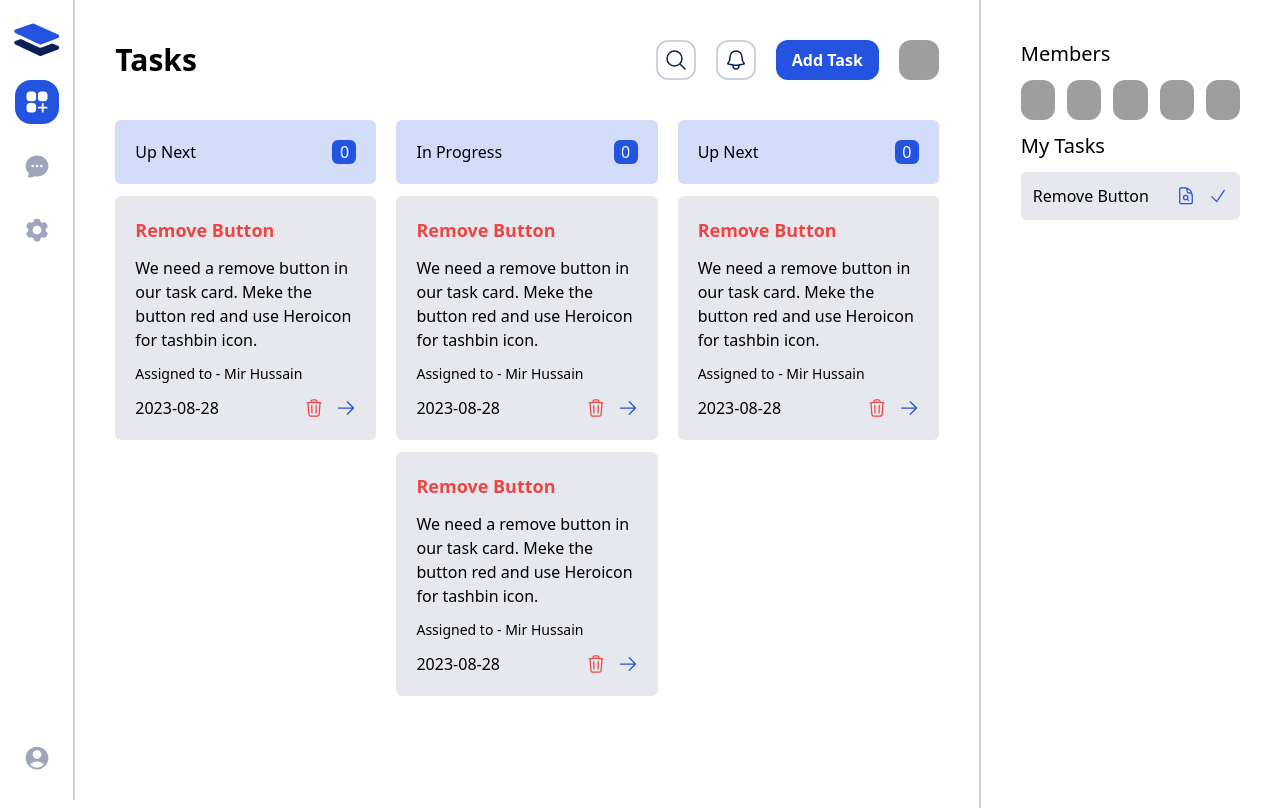
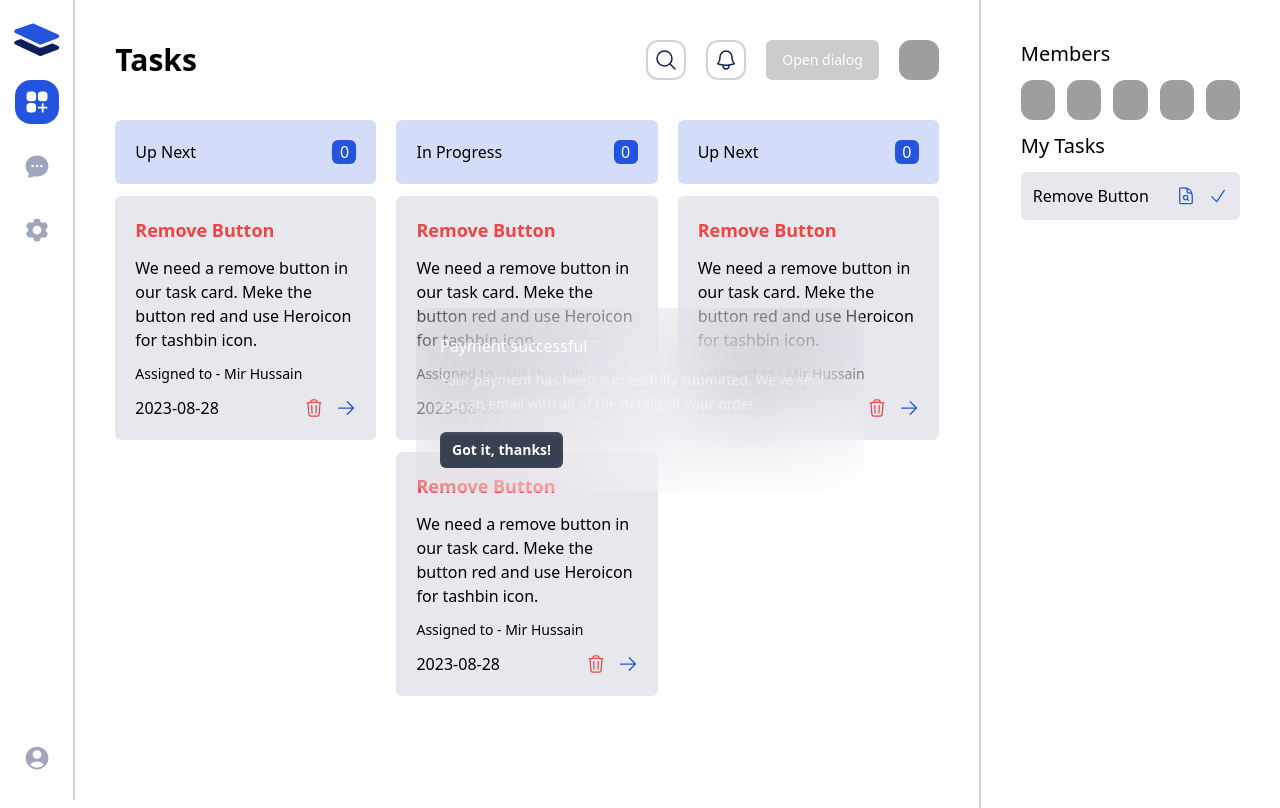
Before and after one commit to bijoymamud/taskMaster_redux, a React (Vite) app: page / in a window 1280 px wide. Shown: the top 808 px of the page. Built offline with nearby package versions, Linux system fonts and the light colour scheme; grey boxes are pictures that could not be loaded.

Commit message:
Dialog for adding tasks

```diff
--- a/package.json
+++ b/package.json
@@ -10,7 +10,7 @@
     "preview": "vite preview"
   },
   "dependencies": {
-    "@headlessui/react": "^1.7.16",
+    "@headlessui/react": "^2.1.2",
     "@heroicons/react": "^2.0.18",
     "@reduxjs/toolkit": "^1.9.5",
     "react": "^18.2.0",
--- /dev/null
+++ b/src/components/ui/Modal.jsx
@@ -0,0 +1,52 @@
+import { Button, Dialog, DialogPanel, DialogTitle } from '@headlessui/react'
+import { useState } from 'react'
+
+export default function Modal() {
+  let [isOpen, setIsOpen] = useState(true)
+
+  function open() {
+    setIsOpen(true)
+  }
+
+  function close() {
+    setIsOpen(false)
+  }
+
+  return (
+    <>
+      <Button
+        onClick={open}
+        className="rounded-md bg-black/20 py-2 px-4 text-sm font-medium text-white focus:outline-none data-[hover]:bg-black/30 data-[focus]:outline-1 data-[focus]:outline-white"
+      >
+        Open dialog
+      </Button>
+
+      <Dialog open={isOpen} as="div" className="relative z-10 focus:outline-none" onClose={close} __demoMode>
+        <div className="fixed inset-0 z-10 w-screen overflow-y-auto">
+          <div className="flex min-h-full items-center justify-center p-4">
+            <DialogPanel
+              transition
+              className="w-full max-w-md rounded-xl bg-white/5 p-6 backdrop-blur-2xl duration-300 ease-out data-[closed]:transform-[scale(95%)] data-[closed]:opacity-0"
+            >
+              <DialogTitle as="h3" className="text-base/7 font-medium text-white">
+                Payment successful
+              </DialogTitle>
+              <p className="mt-2 text-sm/6 text-white/50">
+                Your payment has been successfully submitted. We’ve sent you an email with all of the details of your
+                order.
+              </p>
+              <div className="mt-4">
+                <Button
+                  className="inline-flex items-center gap-2 rounded-md bg-gray-700 py-1.5 px-3 text-sm/6 font-semibold text-white shadow-inner shadow-white/10 focus:outline-none data-[hover]:bg-gray-600 data-[focus]:outline-1 data-[focus]:outline-white data-[open]:bg-gray-700"
+                  onClick={close}
+                >
+                  Got it, thanks!
+                </Button>
+              </div>
+            </DialogPanel>
+          </div>
+        </div>
+      </Dialog>
+    </>
+  )
+}
--- a/src/pages/Tasks.jsx
+++ b/src/pages/Tasks.jsx
@@ -1,6 +1,7 @@
 import { BellIcon, MagnifyingGlassIcon } from '@heroicons/react/24/outline';
 import MyTasks from '../components/tasks/MyTasks';
 import TaskCard from '../components/tasks/TaskCard';
+import Modal from '../components/ui/Modal';
 
 const Tasks = () => {
   return (
@@ -17,7 +18,8 @@ const Tasks = () => {
             <button className="border-2 border-secondary/20 hover:border-primary hover:bg-primary rounded-xl h-10 w-10 grid place-content-center text-secondary hover:text-white transition-all">
               <BellIcon className="h-6 w-6" />
             </button>
-            <button className="btn btn-primary">Add Task</button>
+            {/* <button className="btn btn-primary">Add Task</button> */}
+        <Modal/>
             <div className="h-10 w-10 rounded-xl overflow-hidden">
               <img
                 src="https://images.unsplash.com/photo-1528892952291-009c663ce843?ixlib=rb-4.0.3&ixid=M3wxMjA3fDB8MHxwaG90by1wYWdlfHx8fGVufDB8fHx8fA%3D%3D&auto=format&fit=crop&w=644&q=80"
--- /dev/null
+++ b/src/redux/features/tasks/tasksSlice.js
@@ -0,0 +1,15 @@
+import { createSlice } from '@reduxjs/toolkit'
+
+
+const initialState = {
+    tasks: [],
+};
+
+
+const tasksSlice = createSlice({
+    name:"tasksSlice",
+    initialState,
+    reducers:{},
+})
+
+export default tasksSlice.reducer;
--- /dev/null
+++ b/src/redux/store.js
@@ -0,0 +1,9 @@
+import { configureStore } from "@reduxjs/toolkit";
+import tasksSlice from "../redux/features/tasks/tasksSlice";
+
+ const store = configureStore({
+    reducer: {
+        tasks: tasksSlice,
+    },
+})
+export default store;
```
Also changed, not shown: src/main.jsx (+6 -2 lines), 2 other files (tests, documents, lock files or other folders).
